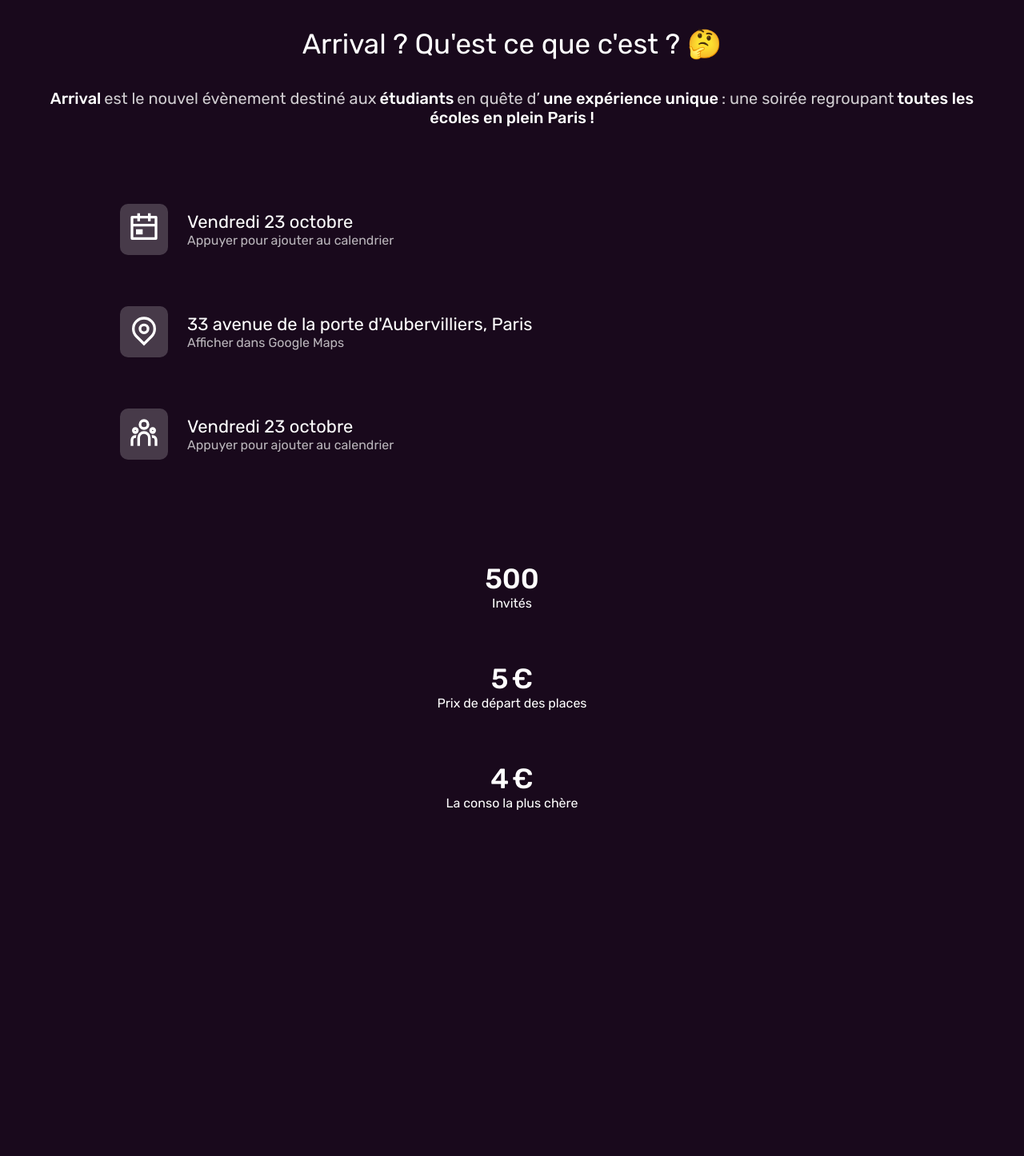
After one commit to Macrohard-Onice/Arrival, a PHP site: page / in a window 1280 px wide. The commit adds this page. Shown: the part 801-2247 px from the top of the page at 80% size. Run offline with PHP 8.4, Linux system fonts and the light colour scheme; some libraries are stand-ins or nearby versions.

Commit message:
Counters

```diff
--- /dev/null
+++ b/public/index.html
@@ -0,0 +1,185 @@
+
+<!doctype html>
+<html class="no-js" lang="fr-FR">
+
+
+
+<head>
+
+
+  <meta name="viewport" content="width=device-width">
+  <meta name=”robots” content="index, follow">
+  <meta charset="UTF-8" />
+  <title>
+    Accueil - ARRIVAL
+  </title>
+
+  <link rel="stylesheet" href="style.css">
+
+</head>
+<body >
+
+  <header id="header">
+
+    <div class="headerIconsContainer">
+
+      <a href="https://instagram.com/arrival.project" target="_blank"> <img src="assets/icons/instagram.svg" class="headerIcon"> </a>
+      <a href="billeterie"> <img src="assets/icons/billet.svg" class="headerIconCenter"> </a>
+
+      <a href="contact"> <img src="assets/icons/contact.svg" class="headerIcon"> </a>
+
+    </div>
+
+  </header>
+
+  <main id='main' >
+
+    <div class="videoBackgroundContainer">
+
+      <video class="backgroundVido" src="assets/videos/test.mp4" autoplay muted playsinline>
+
+      </video>
+
+    </div>
+
+
+    <div class="landingContainer">
+      <img src="assets/images/balloon.png" alt="" class="balloon">
+      <div class="separator">
+
+      </div>
+      <a href="billeterie">
+        <div class="mainButtonContainer">
+          <a class="primaryText"> Billeterie</a>
+        </div></a>
+
+    </div>
+
+    <div class="frontContentContainer">
+
+
+      <div class="descriptionContainer">
+
+        <h3 class="descriptionTitle">Arrival ? Qu'est ce que c'est ? 🤔</h3>
+
+        <span class="descriptionDescription">
+          <a class="strongText">Arrival</a>
+          <a class="weakText">est le nouvel évènement destiné aux</a>
+          <a class="strongText">étudiants</a>
+          <a class="weakText">en quête d’</a>
+          <a class="strongText">une expérience unique</a>
+          <a class="weakText">: une soirée regroupant</a>
+          <a class="strongText">toutes les écoles en plein Paris !</a>
+        </span>
+      </div>
+
+
+      <div class="layoutContainer">
+
+        <div class="informationTile" id="openCalendar">
+          <div class="iconContainer">
+
+            <img src="assets/icons/calendar.svg" alt="" class="headerIcon">
+          </div>
+          <div class="separatorLayout">
+
+          </div>
+          <span class="layoutTextContainer" >
+            <a class='layoutTitle'> Vendredi 23 octobre</a>
+            <br>
+            <a href="CALSHOW://" class='layoutsubTitle'> Appuyer pour ajouter au calendrier</a>  </span>
+          </div>
+
+
+          <div class="informationTile" id="goMaps">
+
+            <div class="iconContainer">
+
+
+              <img src="assets/icons/map.svg" alt="" class="headerIcon">
+            </div>
+
+            <div class="separatorLayout">
+
+            </div>
+
+            <span class="layoutTextContainer" >
+              <a class='layoutTitle'> 33 avenue de la porte d'Aubervilliers, Paris</a>
+              <br>
+              <a class='layoutsubTitle'> Afficher dans Google Maps</a>  </span>
+            </div>
+
+
+            <div class="informationTile">
+              <div class="iconContainer">
+
+                <img src="assets/icons/team.svg" alt="" class="headerIcon">
+              </div>
+              <div class="separatorLayout">
+
+              </div>
+              <span class="layoutTextContainer">
+                <a class='layoutTitle'> Vendredi 23 octobre</a>
+                <br>
+                <a  class='layoutsubTitle'> Appuyer pour ajouter au calendrier</a>  </span>
+              </div>
+
+            </div>
+
+            <div class="countersContainer">
+
+              <span class='counterTextContainer'>
+                <a href="#" class='counter' id="count" >0</a>
+                <br>
+                <a href="#" class='counterTitle'> Invités</a>
+
+              </span>
+              <span class='counterTextContainer'>
+                <a class='counter' id="count2" >0</a>  <a class='counter' >€</a>
+                <br>
+                <a href="#" class='counterTitle'> Prix de départ des places</a>
+
+              </span>
+              <span class='counterTextContainer'>
+                <a href="#" class='counter' id="count3" >0</a>  <a class='counter' >€</a>
+                <br>
+                <a href="#" class='counterTitle'> La conso la plus chère</a>
+
+              </span>
+
+            </div>
+
+
+
+          </div>
+
+        </main>
+
+        <footer id="footer">
+
+
+
+        </footer>
+
+        <div class="bottomBarContainer">
+          <div class="countdownContainer">
+
+
+          <a href="#" class="arrivalBottomText">Arrival</a>
+
+          <a href="#" class="countdown" id="countdown"></a>
+
+</div>
+          <a href="billeterie" id="onScroll">
+            <div class="mainButtonContainer" >
+              <span class="primaryText"> Billeterie</span>
+            </div></a>
+        </div>
+
+        <script src="https://ajax.googleapis.com/ajax/libs/jquery/2.1.3/jquery.min.js"></script>
+
+        <script src="script.js"></script>
+
+
+      </body>
+      </html>
--- /dev/null
+++ b/public/script.js
@@ -0,0 +1,90 @@
+
+//Handle the countdown
+var countDownDate = new Date("Oct 30, 2021 20:30:00").getTime();
+var x = setInterval(function() {
+  var now = new Date().getTime();
+  var distance = countDownDate - now;
+  var days = Math.floor(distance / (1000 * 60 * 60 * 24));
+  var hours = Math.floor((distance % (1000 * 60 * 60 * 24)) / (1000 * 60 * 60));
+  var minutes = Math.floor((distance % (1000 * 60 * 60)) / (1000 * 60));
+  var seconds = Math.floor((distance % (1000 * 60)) / 1000);
+  document.getElementById("countdown").innerHTML = days + "j " + hours + "h "
+  + minutes + "m " + seconds + "s ";
+  if (distance < 0) {
+    clearInterval(x);
+    document.getElementById("countdown").innerHTML = "C'est fini !";
+  }
+}, 1000);
+
+
+
+
+
+$('#goMaps').on('click', function(){
+
+  var adress = $(this).find( ".layoutTitle" ).text();
+
+  var adressLink = '<a href="http://maps.google.com/?q=' + adress + '"target="_blank"></a>';
+       $( adressLink )[0].click();
+})
+
+$('#openCalendar').on('click', function(){
+
+       $( '<a href="CALSHOW://"></a>' )[0].click();
+})
+
+function animateValue(obj, start, end, duration) {
+  let startTimestamp = null;
+  const step = (timestamp) => {
+    if (!startTimestamp) startTimestamp = timestamp;
+    const progress = Math.min((timestamp - startTimestamp) / duration, 1);
+    obj.innerHTML = Math.floor(progress * (end - start) + start);
+    if (progress < 1) {
+      window.requestAnimationFrame(step);
+    }
+  };
+  window.requestAnimationFrame(step);
+}
+
+
+
+var inited = false
+
+$(window).scroll(function() {
+
+    var hT = $('#count').offset().top,
+    hH = $('#count').outerHeight(),
+    wH = $(window).height(),
+    wS = $(this).scrollTop();
+
+
+    if ( inited ) {
+      return
+    }
+
+    if (wS > (hT+hH-wH)){
+      inited = true
+
+      const counter1 = document.getElementById('count');
+      animateValue(counter1, 0, 500, 1500);
+
+      const counter2 = document.getElementById('count2');
+      animateValue(counter2, 0, 5, 1500);
+
+      const counter3 = document.getElementById('count3');
+      animateValue(counter3, 0, 4, 1500);
+
+    }
+
+
+
+});
+var intervalId = window.setInterval(function(){
+  if ($(window).scrollTop() > 500) {
+    $('#onScroll').css('display', 'flex')
+
+  }  if ($(window).scrollTop() < 500) {
+      $('#onScroll').css('display', 'none')
+
+    }
+}, 10);
--- a/style.css
+++ b/public/style.css
@@ -167,7 +196,7 @@ top: 0px;
   font-size: 20px;
 }
 
-.strongText {
+.weakText {
   font-weight: 400;
   font-size: 20px;
   opacity: 0.8;
@@ -193,11 +222,22 @@ top: 0px;
   width: 100%;
   align-items: center;
   justify-content: center;
-  margin: 2em 1em 2em 1em;
+  margin: 1em 0 1em 0;
+  padding: 1em 0 1em 0;
+  cursor: pointer;
+}
+.informationTile:hover {
+background: var(--backgroundColor);
+filter: brightness(150%);
 }
 .separatorLayout {
   width: 1.5em;
 }
+.layoutTextContainer {
+  width: 70%;
+
+}
+
 .layoutTitle {
   font-size: 22px;
 
@@ -206,3 +246,26 @@ top: 0px;
   font-size: 16px;
   opacity: 0.7;
 }
+
+.countersContainer {
+  background: var(--backgroundColor);
+  width:100%;
+  display: flex;
+  align-items: center;
+  justify-content: center;
+  flex-direction: column;
+  padding-top: 4em;
+}
+
+.counterTextContainer {
+  text-align: center;
+  margin: 2em 1em 2em 1em;
+}
+
+.counter {
+  font-size: 35px;
+  font-weight: 500;
+}
+.counterSubtitle {
+  font-size: 22px;
+}
```
Also changed, not shown: other parts of public/style.css (+33 -4 lines), index.html (deleted, +0 -141 lines), public/html/footer.html (added, +8 -0 lines), script.js (deleted, +0 -16 lines), firebase.json (added), public/404.html (renamed from 404.html), public/assets/icons/billet.svg (renamed from assets/icons/billet.svg), public/assets/icons/calendar.svg (renamed from assets/icons/calendar.svg), public/assets/icons/contact.svg (renamed from assets/icons/contact.svg), public/assets/icons/instagram.svg (renamed from assets/icons/instagram.svg), public/assets/icons/map.svg (renamed from assets/icons/map.svg), public/assets/icons/team.svg (renamed from assets/icons/team.svg), public/assets/images/arrival.png (renamed from assets/images/arrival.png), public/assets/images/balloon.png (renamed from assets/images/balloon.png), 1 more files, 3 other files. Lines whose indentation alone changed are shown as unchanged.
